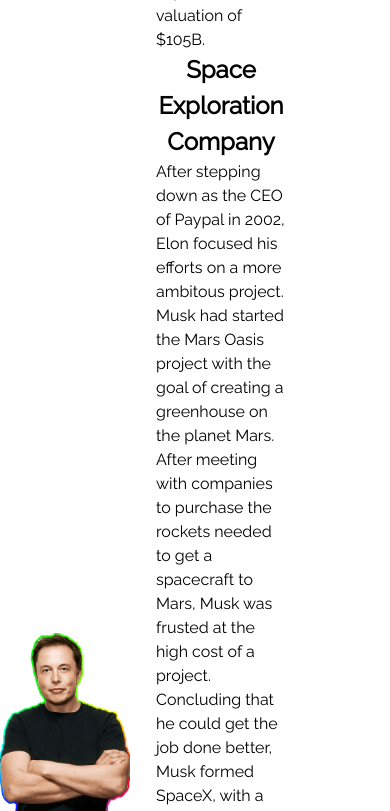
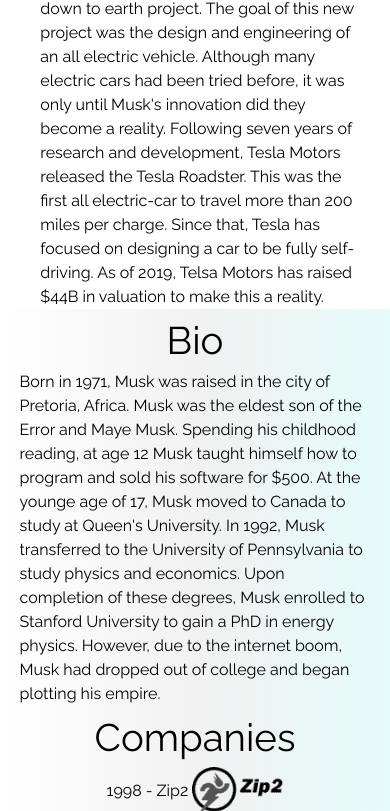
Before and after one commit to JarodBillings/billinj-tribue, a plain HTML site: page index.html in a window 390 px wide. Shown: the part 1066-1877 px from the top of the page. Drawn offline with nearby package versions, Linux system fonts and the light colour scheme.

Commit message:
Add basic mobile

```diff
--- a/css/styles.css
+++ b/css/styles.css
@@ -30,7 +30,6 @@ header{
     align-items: center;
     background: rgb(255,255,255);
     background: linear-gradient(90deg, rgba(255,255,255,1) 0%, rgba(241,241,241,1) 30%, rgba(246,247,212,1) 100%);
-
 }
 
 .navbar{
@@ -127,7 +126,7 @@ body{
     grid-area: bio;
     display: grid;
     grid-template-areas:
-        "bio1 comp   img1"
+        "bio1 comp img1"
         "bio1 comp img1"
         "bio1 comp img1";
     grid-template-columns: 2fr 1fr 1fr;
@@ -182,3 +181,44 @@ footer{
     padding: 1em 0 .3em 0;
     color:white;
 }
+
+
+@media screen and (max-width: 767px) {
+    main { grid-template-columns: 1fr;
+           grid-template-areas:
+           "head"
+           "head"
+           "one"
+           "two"
+           "three"
+           "img blog1 blog1"
+           "img blog2 blog2"
+           "img blog3 blog3"
+           "bio bio bio";
+
+    }
+    .wall {display: none;}
+    .splash {display: none;}
+    header {grid-template-columns: 1fr;}
+    .heading{
+        background: rgb(255,255,255);
+        background: linear-gradient(90deg, rgba(255,255,255,1) 0%, rgba(241,241,241,1) 30%, rgba(246,247,212,1) 100%);
+        display:initial;
+    }
+    .fakecen{
+        width: 125%;
+        margin-left: -44%;
+    }
+    .bio-img{
+        display: none;
+    }
+    #bio{
+        grid-area: bio;
+        display: initial;
+        justify-items: center;
+        align-items: center;
+        background: rgb(255,255,255);
+        background: linear-gradient(90deg, rgba(255,255,255,1) 0%, rgba(241,241,241,1) 52%, rgba(229,252,249,1) 100%);
+    }
+    .hero-title h1, .hero-title h2 {text-align: center;}
+  }
```
